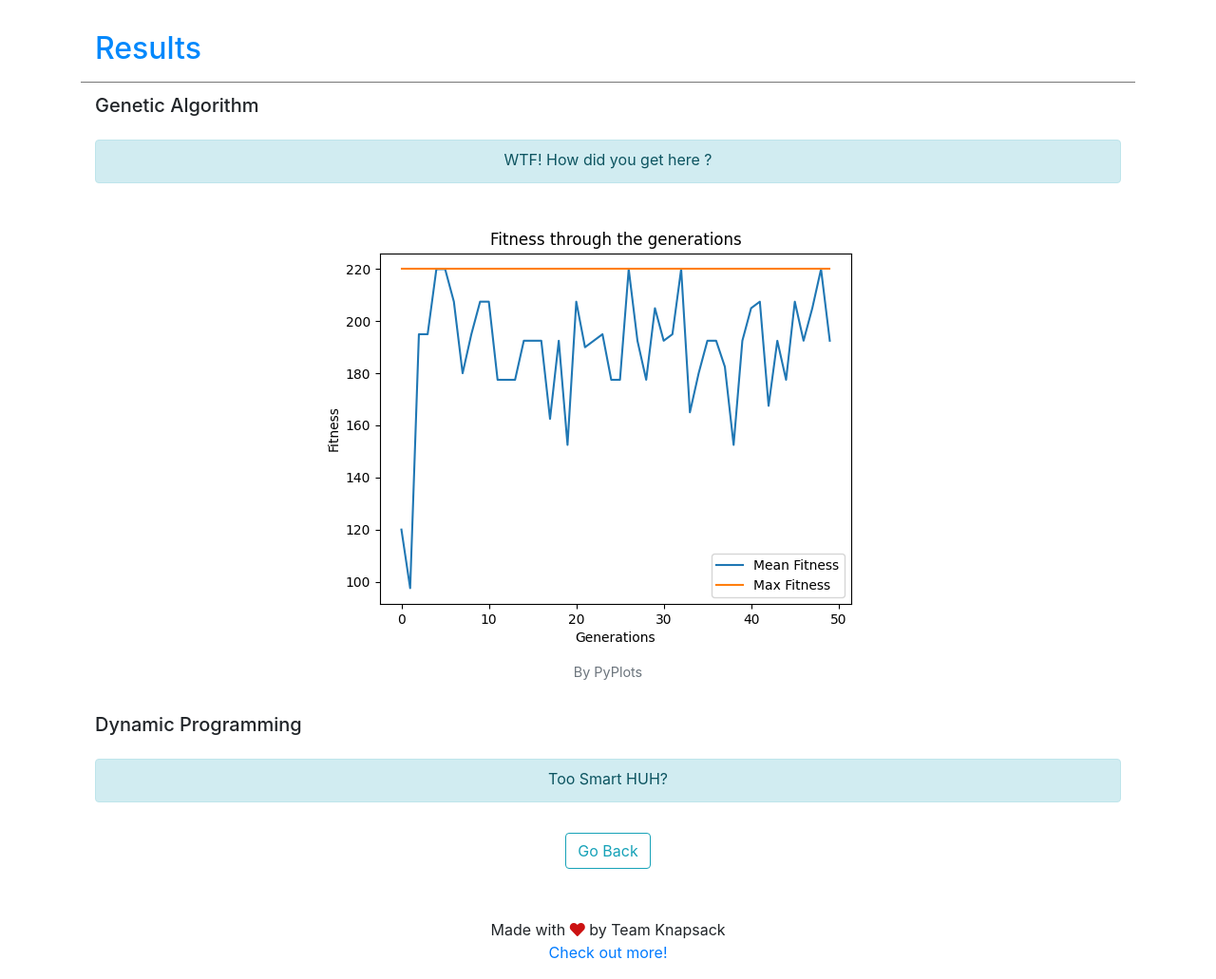
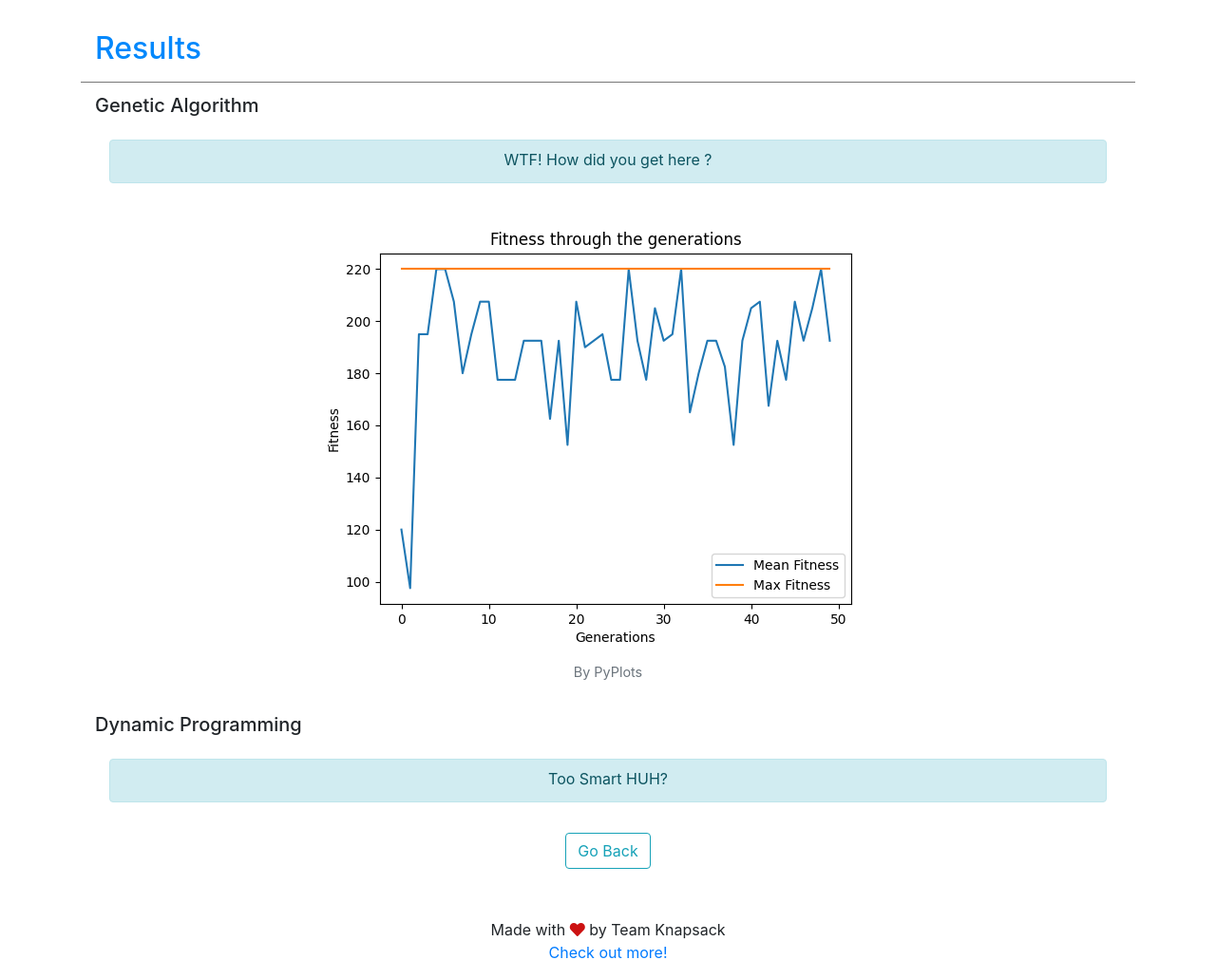
Before and after one commit to Lovely-Professional-University-CSE/int-246-project-SehajbirThind, a Flask app: page /result in a window 1280 px wide. Shown: the part 56-1087 px from the top of the page at 95% size. Run offline with Flask 2, Linux system fonts and the light colour scheme.

Commit message:
Update result.html

```diff
--- a/templates/result.html
+++ b/templates/result.html
@@ -3,7 +3,7 @@
 {% block content %}
     <div class="genetic-result">
         <h5 >Genetic Algorithm</h5>
-        <div class="contianer text-center py-3">
+        <div class="container text-center py-3">
             <div class="alert alert-info pt-2">
                 {% if GA_Result %}
                     {{ GA_Result }}
@@ -20,7 +20,7 @@
     <!-- {{url_for('static',filename='images/Figure_1.png')}} -->
     <div class="DP">
         <h5>Dynamic Programming</h5>
-        <div class="contianer text-center py-3">
+        <div class="container text-center py-3">
             <div class="alert alert-info pt-2">
                 {% if DP_Result %}
                     {{ DP_Result }}
```
